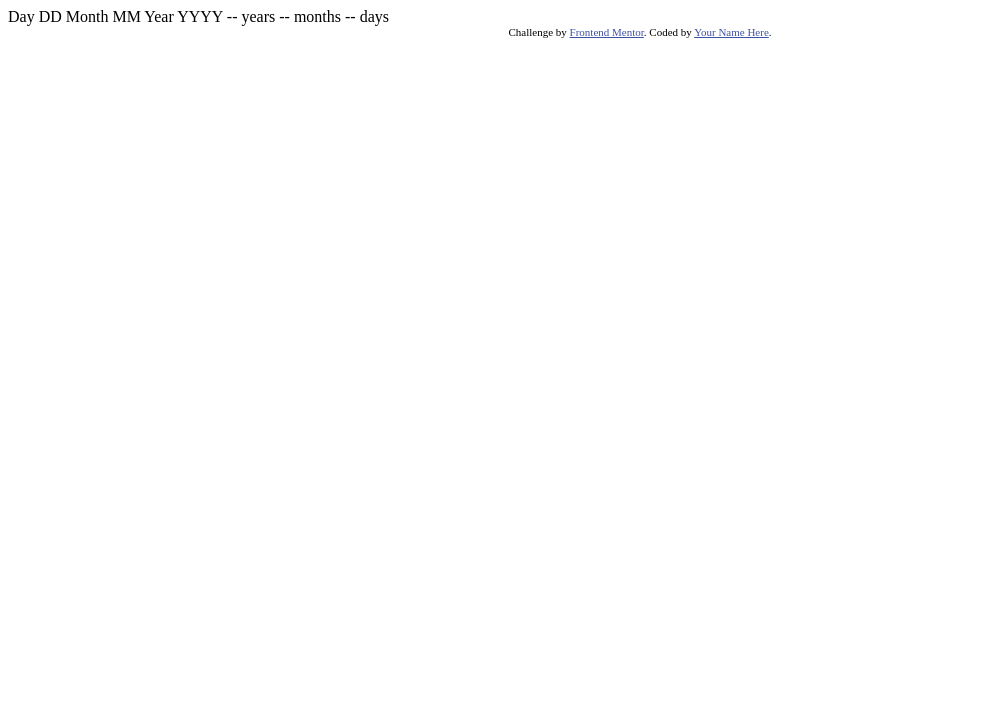
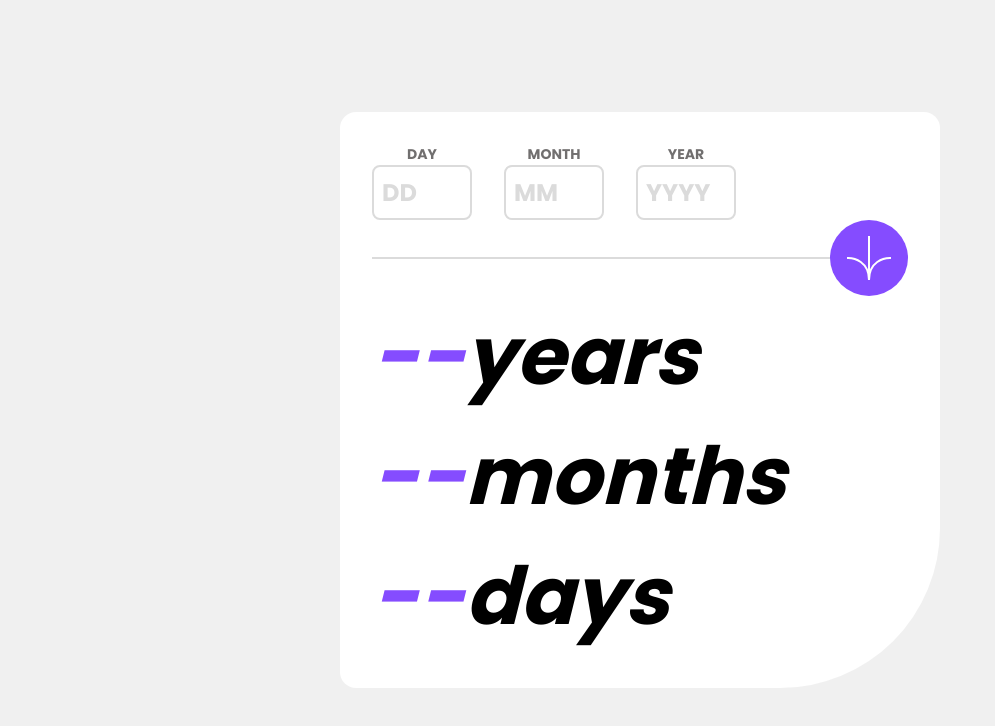
Before and after one commit to GoSTEAN/age_calculation, a plain HTML site: page index.html in a window 1280 px wide. Shown: the whole page, without its empty margins (0-995 px from the left). Drawn offline with Linux system fonts and the light colour scheme.

Commit message:
Added CSS file

```diff
--- a/index.html
+++ b/index.html
@@ -1,37 +1,74 @@
 <!DOCTYPE html>
 <html lang="en">
   <head>
-  <meta charset="UTF-8">
-  <meta name="viewport" content="width=device-width, initial-scale=1.0"> <!-- displays site properly based on user's device -->
+    <meta charset="UTF-8" />
+    <meta name="viewport" content="width=device-width, initial-scale=1.0" />
+    <link rel="stylesheet" href="style.css">
+    <!-- displays site properly based on user's device -->
 
-  <link rel="icon" type="image/png" sizes="32x32" href="./assets/images/favicon-32x32.png">
+    <link
+      rel="icon"
+      type="image/png"
+      sizes="32x32"
+      href="./assets/images/favicon-32x32.png"
+    />
 
     <title>Frontend Mentor | Age calculator app</title>
 
     <!-- Feel free to remove these styles or customise in your own stylesheet 👍 -->
     <style>
-    .attribution { font-size: 11px; text-align: center; }
-    .attribution a { color: hsl(228, 45%, 44%); }
+      .attribution {
+        font-size: 11px;
+        text-align: center;
+      }
+      .attribution a {
+        color: hsl(228, 45%, 44%);
+      }
     </style>
   </head>
   <body>
+    <main>
+    <section>
+      <form>
+        <div class="form-container">
 
-  Day
-  DD
+          <div class="flex-box">
+            <label for="day">Day</label>
+            <input type="number" id="day" placeholder="DD">
+            <small></small>
+          </div>
 
-  Month
-  MM
+          <div class="flex-box">
+            <label for="mouth">Month</label>
+            <input type="number" id="month" placeholder="MM">
+            <small></small>
+          </div>
 
-  Year
-  YYYY
-
-  -- years
-  -- months
-  -- days
-
-  <div class="attribution">
-    Challenge by <a href="https://www.frontendmentor.io?ref=challenge" target="_blank">Frontend Mentor</a>.
-    Coded by <a href="#">Your Name Here</a>.
+          <div class="flex-box">
+            <label for="year">Year</label>
+            <input type="number" id="year" placeholder="YYYY">
+            <small></small>
           </div>
+        </div>
+        <div class="sunmit-box">
+          <hr>
+          <button type="submit" class="btn-submit" value="Submit">
+            <img src="./assets/images/icon-arrow.svg" alt="icon" >
+          </button>
+        </div>
+      </form>
+      <div class="output">
+        <h1><span class="YY" id="yy">--</span>years</h1>
+        <h1><span class="MM" id="mm">--</span>months</h1>
+        <h1><span class="DD" id="dd">--</span>days</h1>
+      </div>
+    </section>
+  </main>
+    <!-- <div class="attribution">
+      Challenge by
+      <a href="https://www.frontendmentor.io?ref=challenge" target="_blank"
+        >Frontend Mentor</a
+      >. Coded by <a href="#">Your Name Here</a>.
+    </div> -->
   </body>
 </html>
--- /dev/null
+++ b/style.css
@@ -0,0 +1,141 @@
+@import url("https://fonts.googleapis.com/css2?family=Lato:wght@300&family=Open+Sans:wght@300&family=Poppins:wght@700&family=Roboto:wght@400;700;800&display=swap");
+
+*,
+*::before,
+*::after {
+  padding: 0;
+  margin: 0;
+  box-sizing: border-box;
+  font-family: "Poppins", sans-serif;
+}
+
+:root {
+  --Purple: hsl(259, 100%, 65%);
+  --Light-red: hsl(0, 100%, 67%);
+  --White: hsl(0, 0%, 100%);
+  --Off-white: hsl(0, 0%, 94%);
+  --Light-grey: hsl(0, 0%, 86%);
+  --Smokey-grey: hsl(0, 1%, 44%);
+  --Off-black: hsl(0, 0%, 8%);
+}
+
+body {
+  font-family: "Poppins", sans-serif;
+  display: flex;
+  text-align: center;
+  justify-content: center;
+  height: 100vh;
+  position: relative;
+}
+
+body {
+  background: var(--Off-white);
+  display: flex;
+  justify-content: center;
+  align-items: center;
+  height: 100vh;
+}
+
+main{
+    background: var(--White);
+    width: 600px;
+    border-radius: 1rem 1rem 10rem 1rem ;
+    margin: 2rem;
+}
+
+section {
+  padding: 2rem;
+  display: flex;
+  flex-direction: column;
+}
+
+form {
+  display: flex;
+  flex-direction: column;
+}
+
+.form-container {
+  display: flex;
+  gap: 2rem;
+}
+
+.form-container .flex-box {
+  display: flex;
+  flex-direction: column;
+}
+
+.form-container .flex-box label {
+  text-transform: uppercase;
+  font-weight: 600;
+  font-size: 0.875rem;
+  color: var(--Smokey-grey);
+}
+
+input {
+  width: 100px;
+  padding: 0.5rem;
+  border: 2px solid var(--Light-grey);
+  display: flex;
+  align-items: center;
+  font-size: 1.5rem;
+  font-weight: 800;
+  outline: none;
+  border-radius: 0.5rem;
+}
+
+input::placeholder {
+  font-size: 1.5rem;
+  font-weight: 800;
+  color: var(--Light-grey);
+}
+
+input:focus {
+  border: 2px solid var(--Purple);
+}
+
+.sunmit-box {
+  display: flex;
+  align-items: center;
+}
+
+.sunmit-box hr {
+  width: 100%;
+  border: 1px solid var(--Light-grey);
+}
+
+.sunmit-box .btn-submit {
+  border-radius: 50%;
+  border: none;
+  padding: 1rem;
+  background: var(--Purple);
+  cursor: pointer;
+  display: flex;
+  align-items: center;
+  justify-content: center;
+}
+
+.sunmit-box .btn-submit:hover {
+  background: var(--Off-black);
+}
+
+.output {
+  display: flex;
+  flex-direction: column;
+  text-align: left;
+}
+
+.output h1 {
+  font-size: 5rem;
+  font-style: italic;
+  font-weight: 800;
+}
+
+.output span {
+  color: var(--Purple);
+}
+
+small {
+  margin: 0 auto;
+  display: block;
+  color: red;
+}
```
Lines whose indentation alone changed are shown as unchanged.
